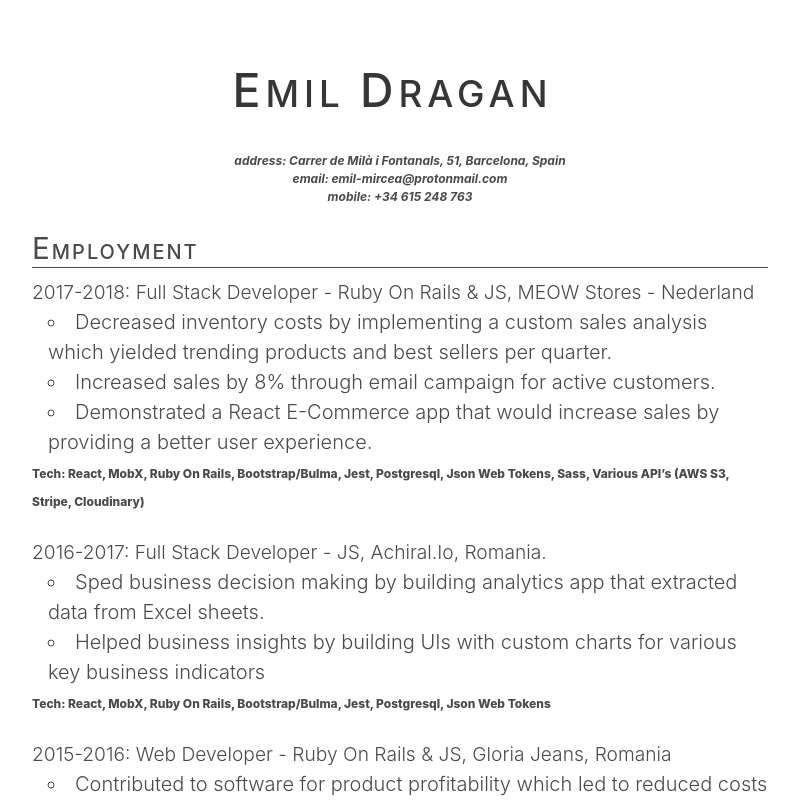
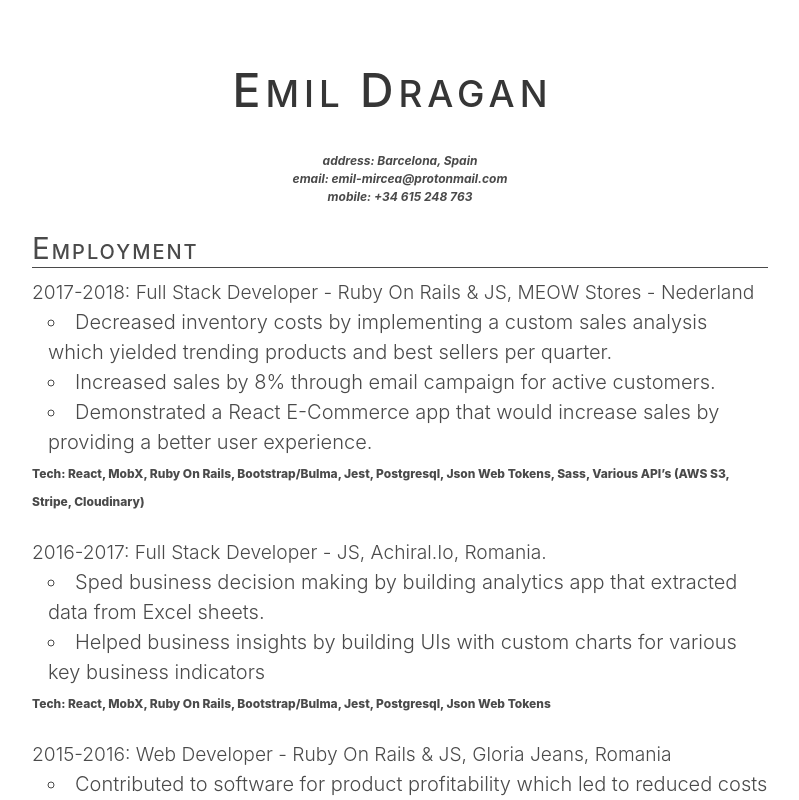
Before and after one commit to emilMircea/portfolio, a React (Create React App) app: page /cv in a window 1280 px wide. Shown: the top 800 px of the page, without its empty margins (240-1039 px from the left). Built offline with nearby package versions, Linux system fonts and the light colour scheme.

Commit message:
remove full address in favor of just city and country

```diff
--- a/src/components/CV/Info.js
+++ b/src/components/CV/Info.js
@@ -2,7 +2,7 @@ import React from 'react';
 
 const Info = () => (
   <div className="column contact-info is-half is-offset-one-quarter has-text-centered">
-    <p>address: Carrer de Milà i Fontanals, 51, Barcelona, Spain</p>
+    <p>address: Barcelona, Spain</p>
     <p>email: emil-mircea@protonmail.com</p>
     <p>mobile: +34 615 248 763</p>
   </div>
```
